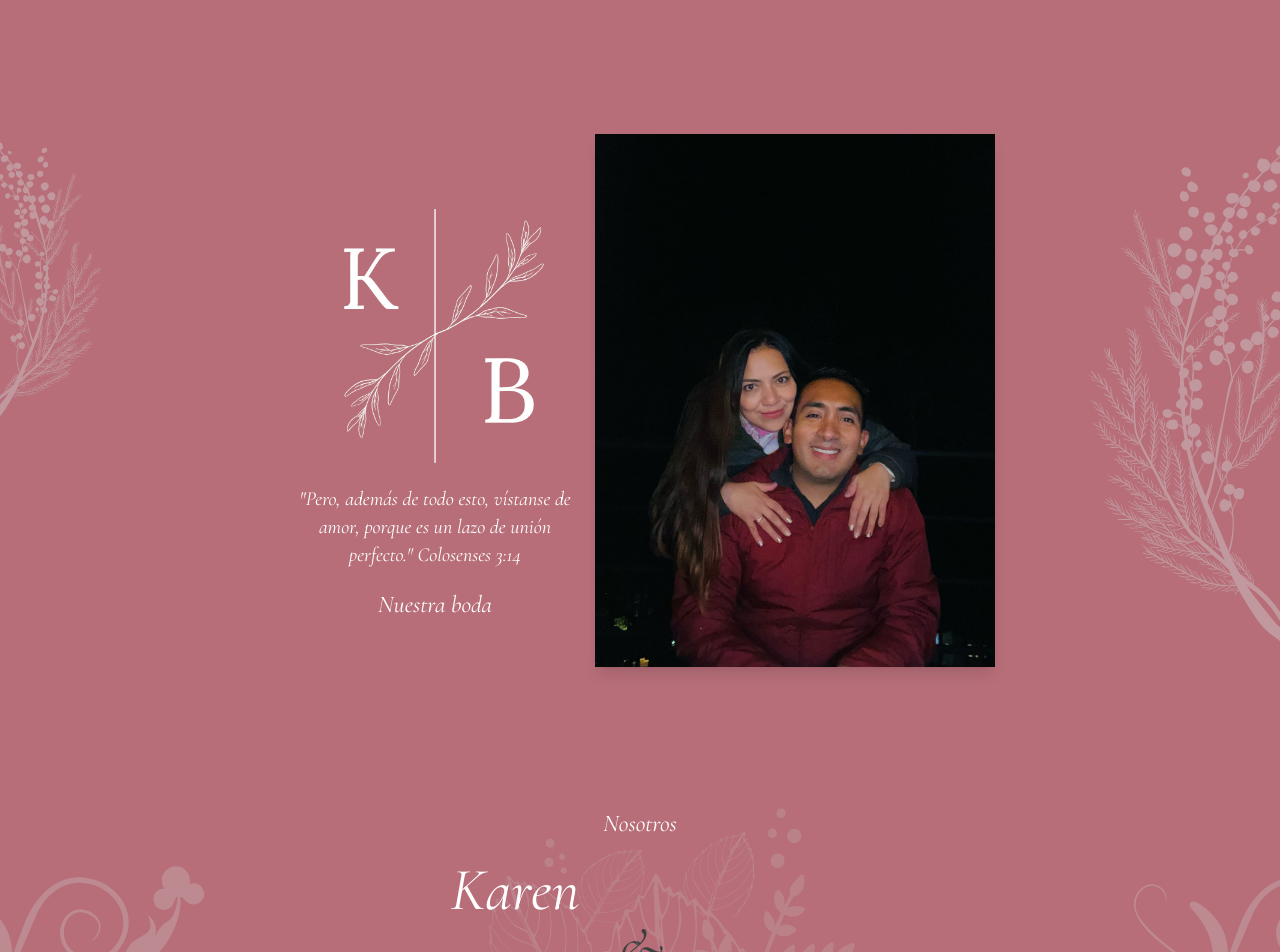
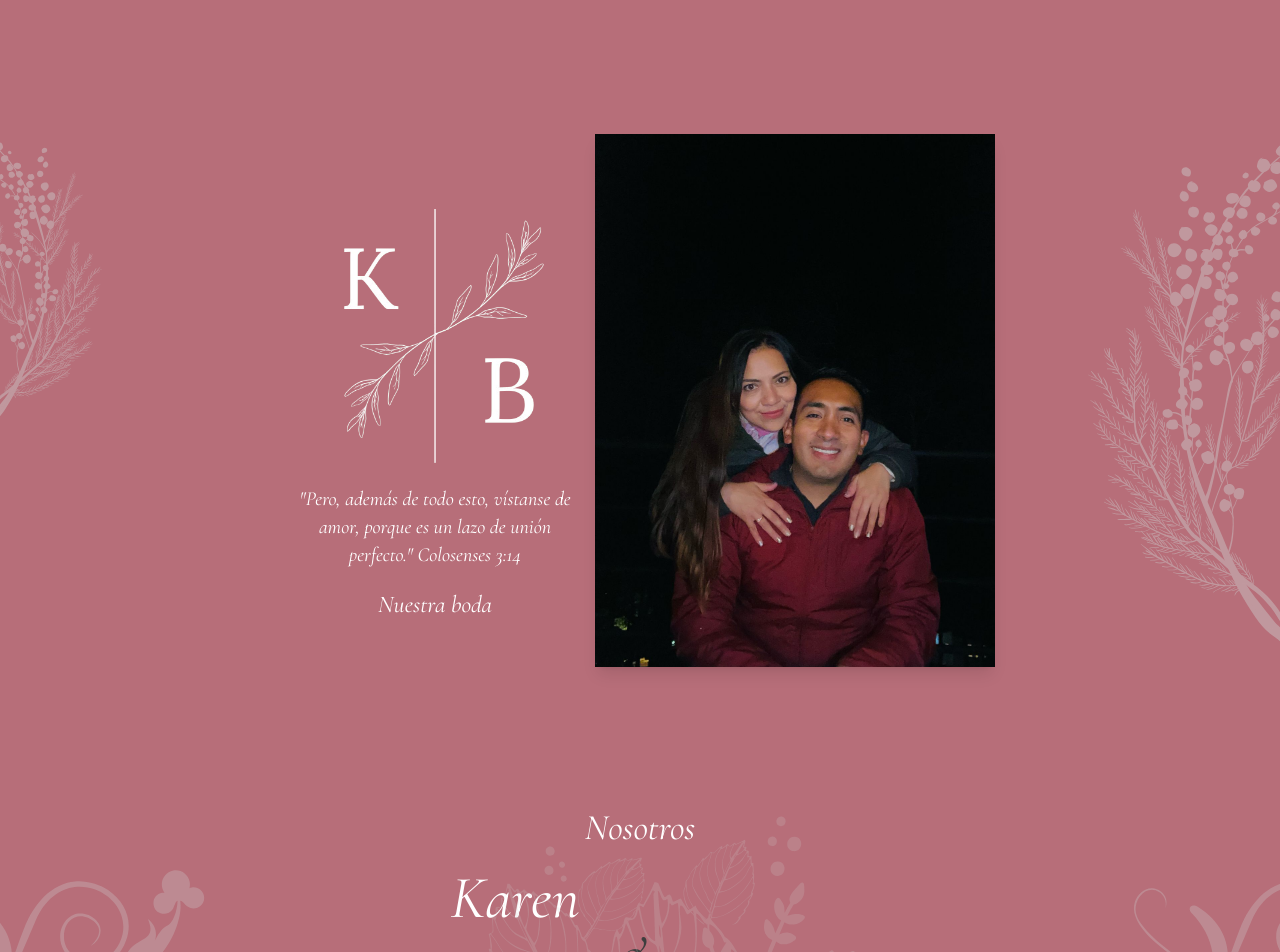
Before and after one commit to ByDeigo/BodaKarenBernardo, a React (Vite) app in the folder KB-Boda/: page / in a window 1280 px wide. Shown: the top 952 px of the page. Built offline with nearby package versions, Linux system fonts and the light colour scheme; a web font is replaced by a local one.

Commit message:
Font-size

```diff
--- a/KB-Boda/src/Components/Date.jsx
+++ b/KB-Boda/src/Components/Date.jsx
@@ -1,7 +1,7 @@
 export default function Date() {
     return (
         <section className="flex flex-col items-center justify-center box-border">
-            <p className="text-2xl sm:text-base md:text-2xl text-center ">
+            <p className="text-3xl md:text-4xl text-center ">
                 Nosotros
             </p>
             <img
```
